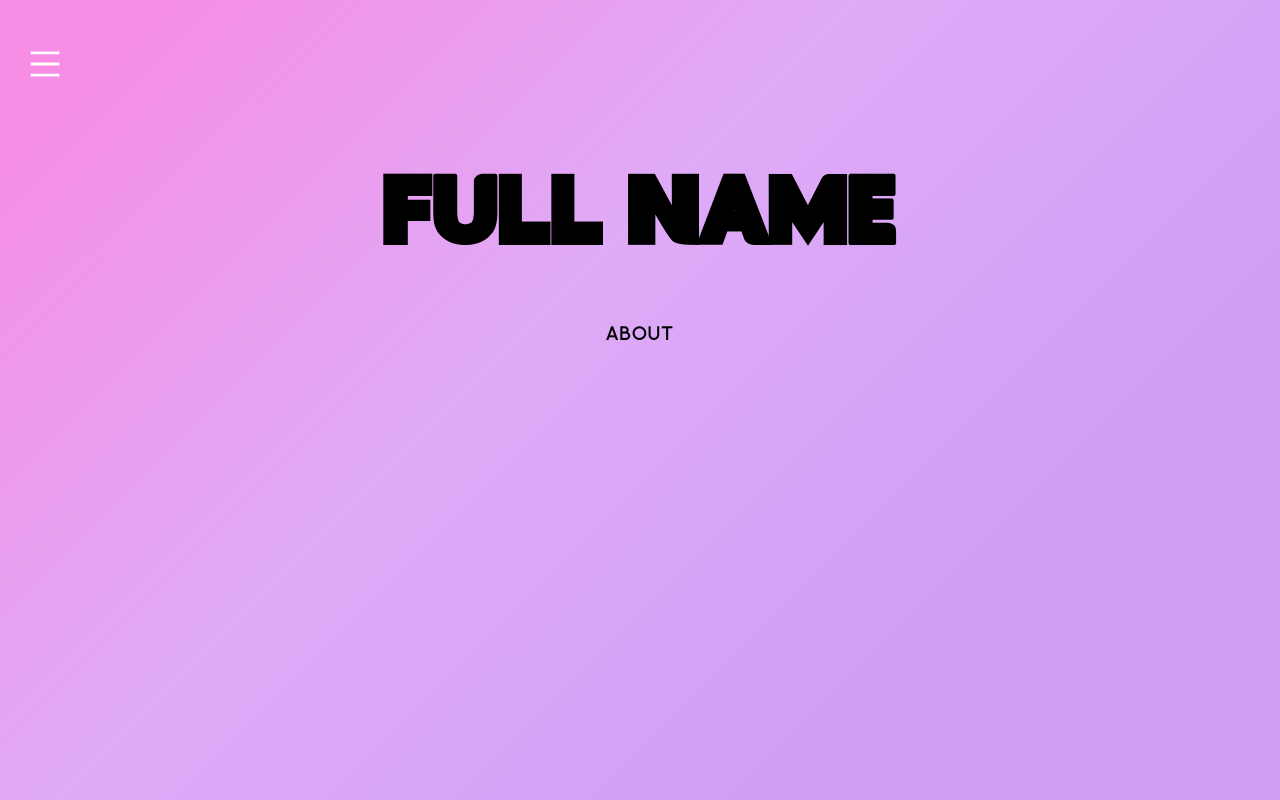
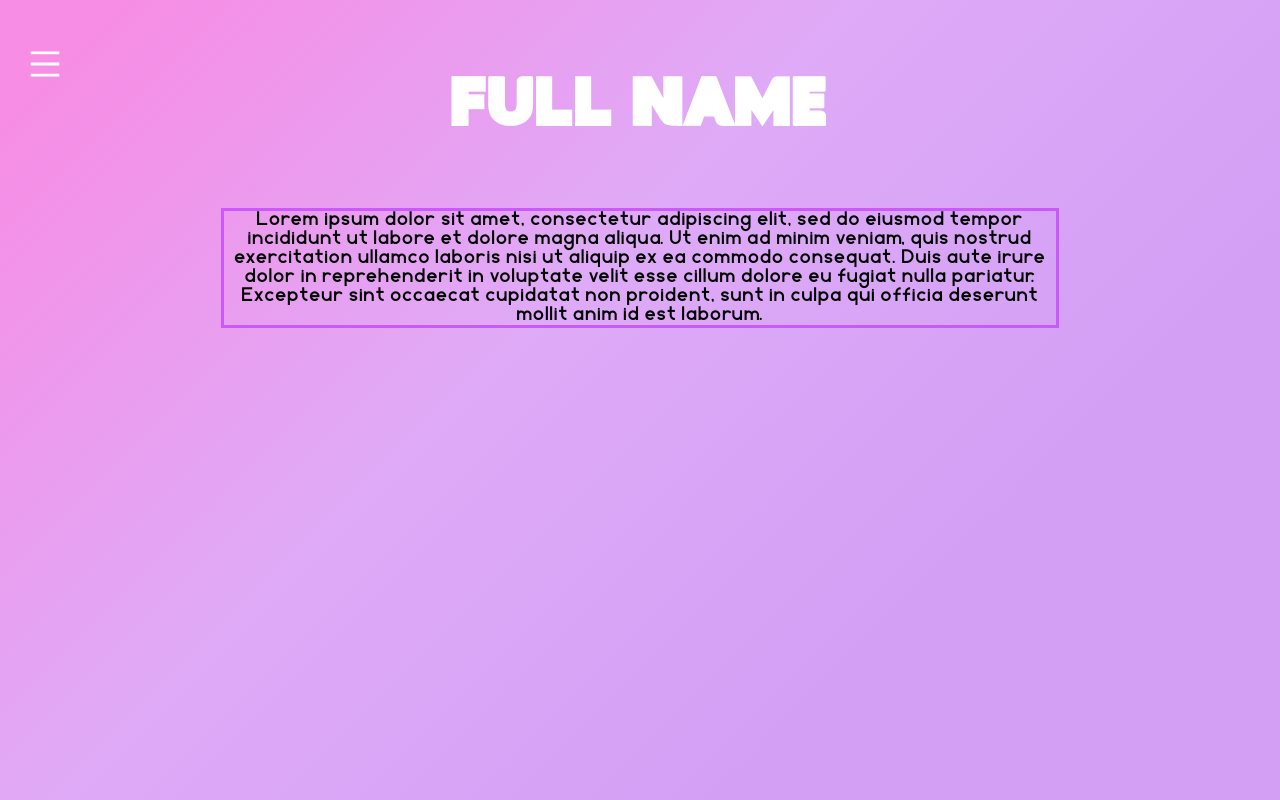
Before and after one commit to lawaticodes/Portfolio, a React (Create React App) app: page / in a window 1280 px wide. Built offline with nearby package versions, Linux system fonts and the light colour scheme.

Commit message:
Added about description

```diff
--- a/src/about.css
+++ b/src/about.css
@@ -1,5 +1,12 @@
 .about-header {
+  color: white;
   font-family: 'skam';
-  font-size: 5em;
-  letter-spacing: 0px;
+  font-size: 3.5em;
 }
+
+.description {
+  margin: 0 auto;
+  outline-color: #ca58fa;
+  outline-style: solid;
+  width: 65vw;
+}
--- a/src/about.js
+++ b/src/about.js
@@ -5,13 +5,23 @@
 
 class About extends React.Component {
 	render() {
+    let placeholderText = `Lorem ipsum dolor sit amet, consectetur adipiscing
+      elit, sed do eiusmod tempor incididunt ut labore et dolore magna aliqua.
+       Ut enim ad minim veniam, quis nostrud exercitation ullamco laboris nisi
+       ut aliquip ex ea commodo consequat. Duis aute irure dolor in
+       reprehenderit in voluptate velit esse cillum dolore eu fugiat nulla
+       pariatur. Excepteur sint occaecat cupidatat non proident, sunt in
+       culpa qui officia deserunt mollit anim id est laborum.`;
+
     return(
       <div>
         <div className="about-header">
-          <p className="title">FULL NAME</p>
+          <p>FULL NAME</p>
         </div>
         <div>
-          <p>ABOUT</p>
+          <div className="description">
+            <p>{placeholderText}</p>
+          </div>
         </div>
       </div>
     );
```
